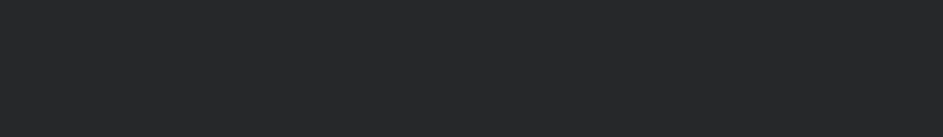
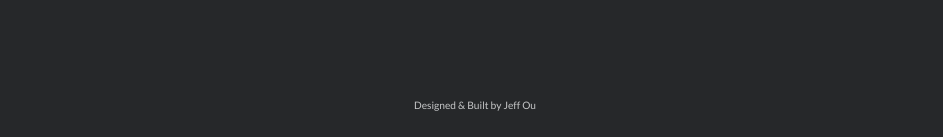
Before and after one commit to pophero110/2023-jeff-portfolio, a Next.js app: page / in a window 1280 px wide. Shown: the part 3468-3605 px from the top of the page, without its empty margins (165-1108 px from the left). Before the commit the page ends 3538 px from the top, so only its background shows below. Built offline with nearby package versions, Linux system fonts and the light colour scheme.

Commit message:
Add Footer to home page

```diff
--- a/src/pages/index.tsx
+++ b/src/pages/index.tsx
@@ -9,6 +9,7 @@
 import ExperienceSection from "@/components/sections/experienceSection/experienceSection";
 import ProjectSection from "@/components/sections/projectSection/projectSection";
 import ContactSection from "@/components/sections/contactSection/contactSection";
+import Footer from "@/components/footer/footer";
 export default function Home() {
   return (
     <>
@@ -26,7 +27,7 @@
         <ProjectSection></ProjectSection>
         <ContactSection></ContactSection>
       </main>
-
+      <Footer></Footer>
       <SideElement left>
         <SocialLink></SocialLink>
       </SideElement>
```
